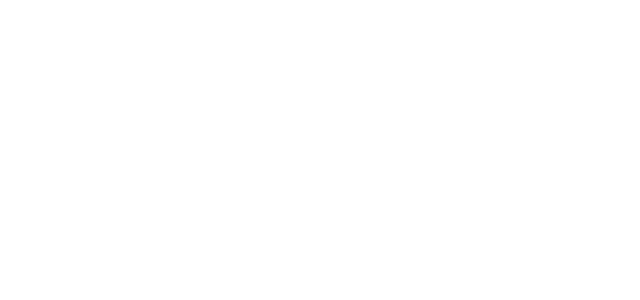
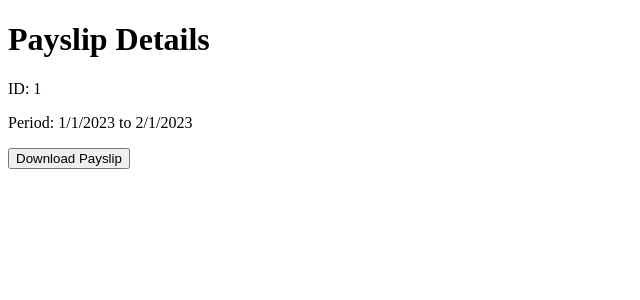
Before and after one commit to Mbarachi/payslip-manager, a React (Create React App) app: page /payslip/1 in a window 1280 px wide. Before the commit this address had no page. Shown: the top 300 px of the page, without its empty margins (0-640 px from the left). Built offline with nearby package versions, Linux system fonts and the light colour scheme.

Commit message:
Linked the payslip page to the payslipDetails Page

```diff
--- a/src/App.tsx
+++ b/src/App.tsx
@@ -1,11 +1,13 @@
 import { BrowserRouter as Router, Route, Routes } from 'react-router-dom';
 import PayslipList from './pages/PayslipList';
+import PayslipDetails from './pages/PayslipDetails';
 
 function App() {
   return (
     <Router>
       <Routes>
         <Route path="/" element={<PayslipList />} />
+        <Route path="/payslip/:id" element={<PayslipDetails />} />
       </Routes>
     </Router>
   );
--- a/src/pages/PayslipDetails.tsx
+++ b/src/pages/PayslipDetails.tsx
@@ -1,8 +1,28 @@
+import { useParams } from "react-router-dom"
+import payslipData from '../mockData'
 
 const PayslipDetails = () => {
-  return (
-    <div>PayslipDetails</div>
-  )
+    const { id } = useParams<{ id: string }>()
+
+    const payslip = payslipData.find(slip => slip.id === id)
+
+    const formatDate = (timestamp: string) => {
+        const date = new Date(parseInt(timestamp) * 1000);
+        return date.toLocaleDateString();
+    };
+
+    if (!payslip) {
+        return <div>Payslip not found</div>;
+    }
+
+    return (
+        <div>
+            <h1>Payslip Details</h1>
+            <p>ID: {payslip.id}</p>
+            <p>Period: {formatDate(payslip.fromDate)} to {formatDate(payslip.toDate)}</p>
+            <button>Download Payslip</button>
+        </div>
+    )
 }
 
 export default PayslipDetails
--- a/src/pages/PayslipList.tsx
+++ b/src/pages/PayslipList.tsx
@@ -1,6 +1,7 @@
 import { useState } from "react"
 import payslipData from '../mockData'
 import { Payslip } from "../types"
+import { Link } from "react-router-dom"
 
 const PayslipList = () => {
     const [payslips, setPayslips] = useState<Payslip[]>(payslipData)
@@ -16,7 +17,9 @@
             <ul>
                 {payslips.map((paylsip => (
                     <li key={paylsip.id}>
-                        {formatDate(paylsip.fromDate)} to {formatDate(paylsip.toDate)}
+                        <Link to={`/payslip/${paylsip.id}`}>
+                            {formatDate(paylsip.fromDate)} to {formatDate(paylsip.toDate)}ƒ
+                        </Link>
                     </li>
                 )))}
             </ul>
```
